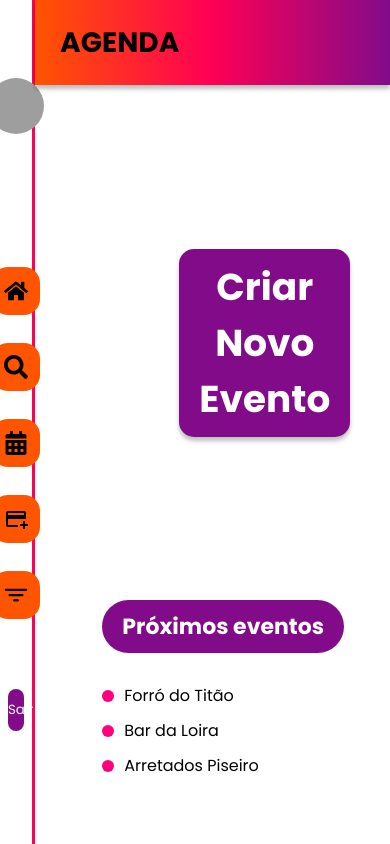
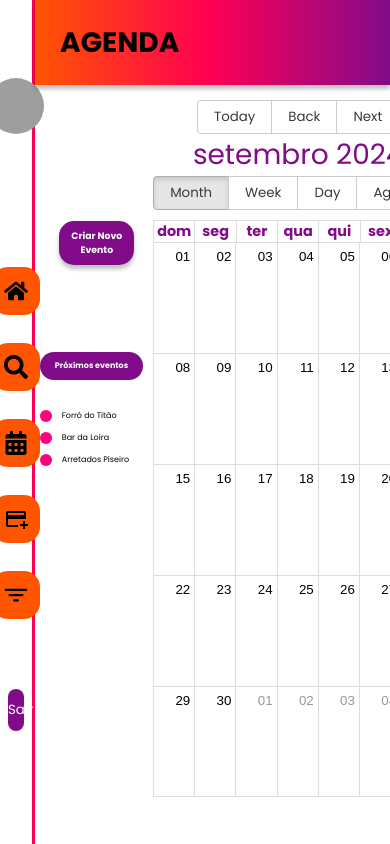
Before and after one commit to liviaguirao/aee, a React (Vite) app in the folder front-end/: page / in a window 390 px wide. Built offline with nearby package versions, Linux system fonts and the light colour scheme; grey boxes are pictures that could not be loaded.

Commit message:
melhorando responsividade

```diff
--- a/front-end/src/components/Agenda.jsx
+++ b/front-end/src/components/Agenda.jsx
@@ -12,6 +12,7 @@ moment.locale("pt-br");
 const localizer = momentLocalizer(moment);
 
 function Agenda() {
+  const [hoveredEventId, setHoveredEventId] = useState(null);
   const [events, setEvents] = useState([
     {
       title: "Forró do Titão",
@@ -32,6 +33,20 @@ function Agenda() {
       allDay: false,
     },
   ]);
+
+  const eventStyleGetter = (event) => {
+    const isHovered = event.id === hoveredEventId;
+    const backgroundColor = isHovered ? '#FF5400' : event.color || '#820B8A';
+    return {
+      style: {
+        backgroundColor,
+        color: 'white', // Cor do texto dentro do evento
+        borderRadius: '10px',
+        border: 'none',
+        transition: 'background-color 0.3s ease'  // Suaviza a transição da cor ao passar o mouse
+      }
+    };
+  };
 
   return (
     <div className="app-layout">
@@ -64,6 +79,10 @@ function Agenda() {
             startAccessor="start"
             endAccessor="end"
             style={{ height: "100%" }}
+            eventPropGetter={eventStyleGetter}
+            onSelectEvent={(event) => alert(event.title)}  // Exemplo de ação no clique
+            onMouseOver={(event) => setHoveredEventId(event.id)}  // Define o evento ao passar o mouse
+            onMouseOut={() => setHoveredEventId(null)}  // Reseta o hover ao tirar o mouse
           />
         </div>
       </div>
--- a/front-end/src/styles/App.css
+++ b/front-end/src/styles/App.css
@@ -70,7 +70,7 @@ body {
   color: white;
   border: none;
   cursor: pointer;
-  font-size: 32px;
+  font-size: 26px;
   transition: background-color 0.3s ease;
   margin-top: 600px;
   background-color: #820B8A; /* Cor roxa */
@@ -78,6 +78,7 @@ body {
   margin-right: 20px;
   box-shadow: 0px 4px 4px 0px rgba(0, 0, 0, 0.25);
   font-family: "Poppins", sans-serif;
+  white-space: nowrap;
 }
 
 .create-event-btn:hover {
@@ -96,7 +97,7 @@ body {
 
 /* Estilos específicos para o calendário */
 .calendar-container {
-  width: 60%;
+  width: 80%;
   margin-left: 200px; /* Alinha o calendário à direita */
   margin-right: 20px; /* Espaço entre o calendário e a borda da tela */
   height: 85vh; /* Usa 85% da altura da tela para melhor visualização */
@@ -188,7 +189,6 @@ body {
 }
 
 .rbc-event {
-  background-color: #820B8A;
   border-radius: 10px;
   padding: 5px;
   font-family: 'Poppins', sans-serif;
@@ -215,8 +215,8 @@ body {
 
 /* Estilos para Próximo Eventos */
 .upcoming-events {
-  margin-top: 600px;
-  margin-left: -268px;
+  margin-top: 550px;
+  margin-left: -250px;
 }
 
 
@@ -267,3 +267,98 @@ body {
   width: 100vw;
   font-family: 'Poppins', sans-serif;
 }
+
+@media (max-width: 1442px) {
+  .calendar-container {
+    width: 300%;
+    margin-left: 0;
+    margin-top: 90px;
+    padding: 10px;
+  }
+  .rbc-toolbar{
+    padding: 0%;
+  }
+  .create-event-btn {
+    font-size: 18px;
+    padding: 10px 15px;
+    margin-top: 400px;
+    white-space: nowrap;
+    margin-right: -180px;
+  }
+
+  .upcoming-events {
+    margin-left: 0;
+    margin-top: 350px;
+    width: 100%;
+  }
+
+  .upcoming-events h5 {
+    font-size: 18px;
+    padding: 8px 15px;
+  }
+
+  .upcoming-events li {
+    font-size: 14px;
+  }
+}
+
+@media (max-width: 1024px) {
+  .calendar-container {
+    width: 300%;
+    margin-left: 0;
+    margin-top: 90px;
+    padding: 10px;
+  }
+
+  .create-event-btn {
+    font-size: 18px;
+    padding: 10px 15px;
+    margin-top: 400px;
+    white-space: nowrap;
+    margin-right: -180px;
+  }
+
+
+}
+
+@media (max-width: 685px) {
+  .create-event-btn {
+    font-size: 10px;
+    padding: 8px 12px;
+    margin-right: 1px;
+    margin-left: -50px;
+  }
+
+  .upcoming-events{
+    margin-left: -110px;
+  }
+
+  .upcoming-events h5 {
+    font-size: 10px;
+  }
+
+  .upcoming-events li {
+    font-size: 10px;
+  }
+
+  @media (max-width: 685px) {
+    .create-event-btn {
+      font-size: 8px;
+      padding: 8px 12px;
+      margin-right: 0.5px;
+      margin-left: -120px;
+    }
+
+    .upcoming-events{
+      margin-left: -95px;
+    }
+
+    .upcoming-events h5 {
+      font-size: 8px;
+    }
+
+    .upcoming-events li {
+      font-size: 8px;
+    }
+  }
+}
```
